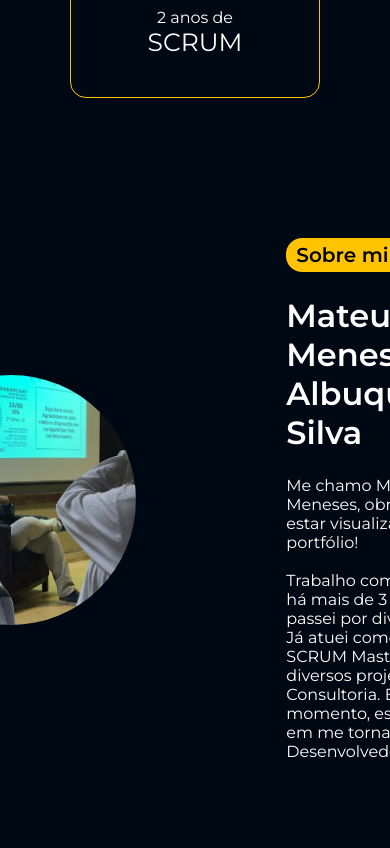
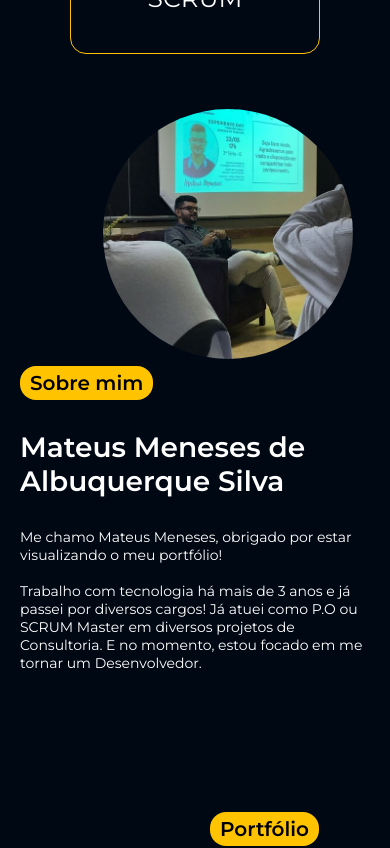
Before and after one commit to mateusmenesesDev/portfolio, a React (Create React App) app: page / in a window 390 px wide. Shown: the part 1000-1848 px from the top of the page. Built offline with nearby package versions, Linux system fonts and the light colour scheme; no server answers; the HTML template or start-up script is replaced by a standard one.

Commit message:
Melhorando responsividade do AboutMe

```diff
--- a/src/components/About/About.module.css
+++ b/src/components/About/About.module.css
@@ -87,6 +87,7 @@
 
     .about-social {
         order: 1;
+        margin: 0;
     }
 
     .about h1{
--- a/src/components/About/AboutMe/AboutMe.module.css
+++ b/src/components/About/AboutMe/AboutMe.module.css
@@ -25,3 +25,26 @@
     font-weight: 600;
     margin: 24px 0;
 }
+
+@media (max-width: 768px) {
+    .aboutMe {
+        padding: 0;
+        flex-direction: column;
+        align-items: center;
+        justify-content: center;
+        gap: 32px;
+        margin-top: 80px;
+        font-size: 14px;
+    }
+
+    .aboutMe-photo{
+        width: 184px;
+        height: 200px;
+    }
+
+    .aboutMe-name {
+        font-size: 28px;
+        margin: 30px 0;
+    }
+
+}
```
